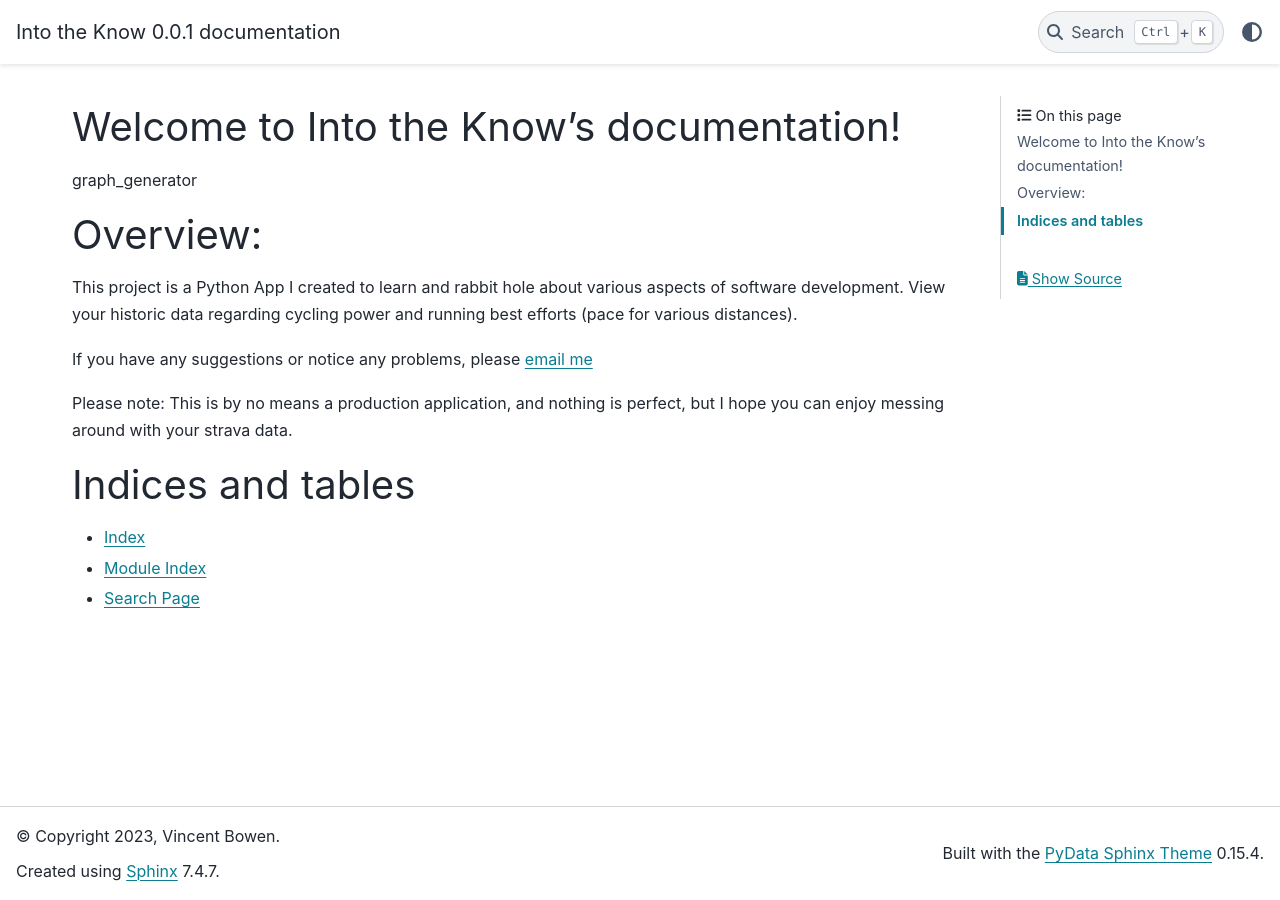
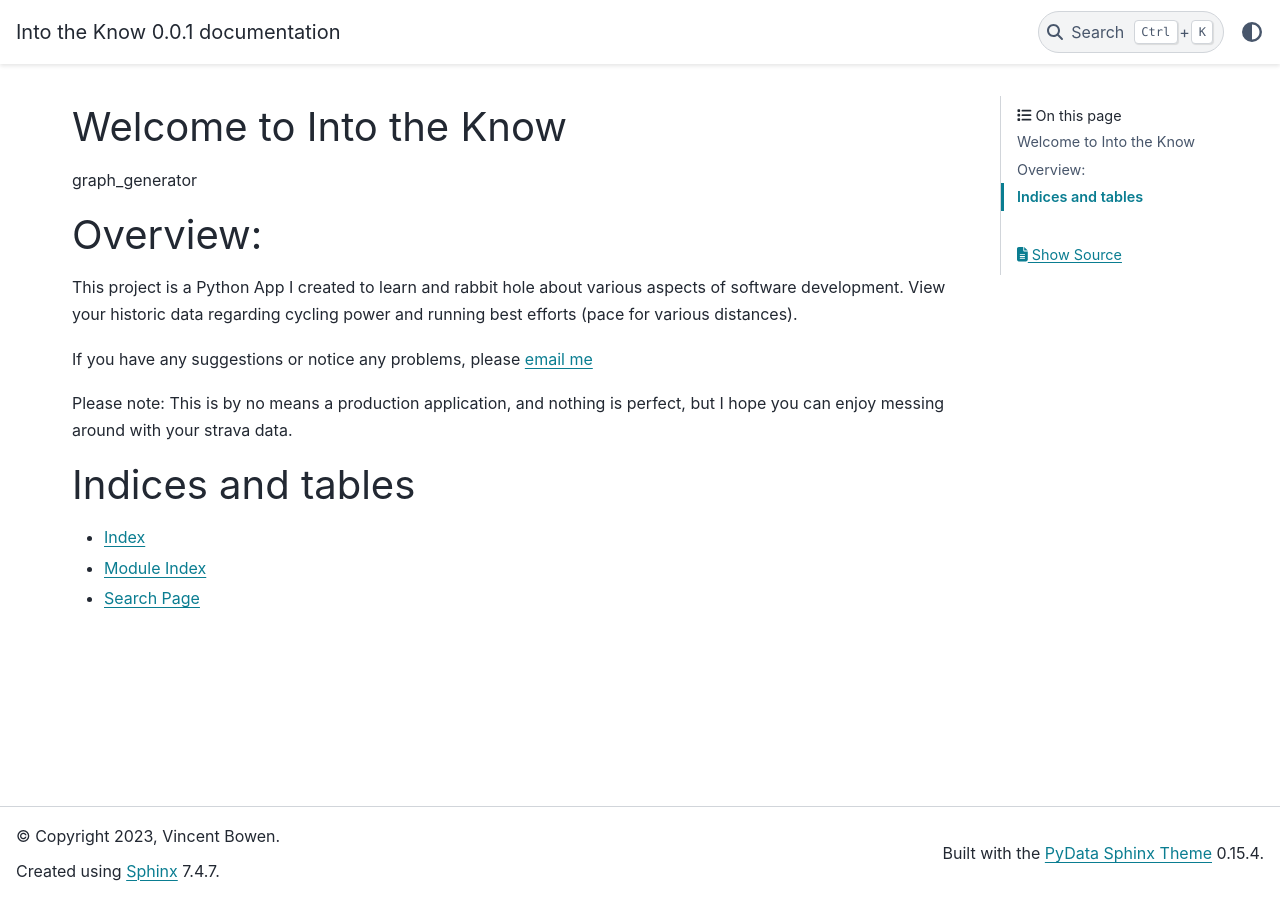
Before and after one commit to vincedbowen/into-the-know, a Sphinx documentation site: the page built from docs/source/index.rst, in a window 1280 px wide. Built offline with Sphinx 7.4.7 and the PyData theme 0.15.4, drawn with Linux system fonts in a browser that asks for light colours.

```diff
--- a/docs/source/index.rst
+++ b/docs/source/index.rst
@@ -3,7 +3,7 @@
    You can adapt this file completely to your liking, but it should at least
    contain the root `toctree` directive.
 
-Welcome to Into the Know's documentation!
+Welcome to Into the Know
 =========================================
 
 .. toctree::
```
Also changed, not shown: graph_generator.py (+7 -0 lines).
